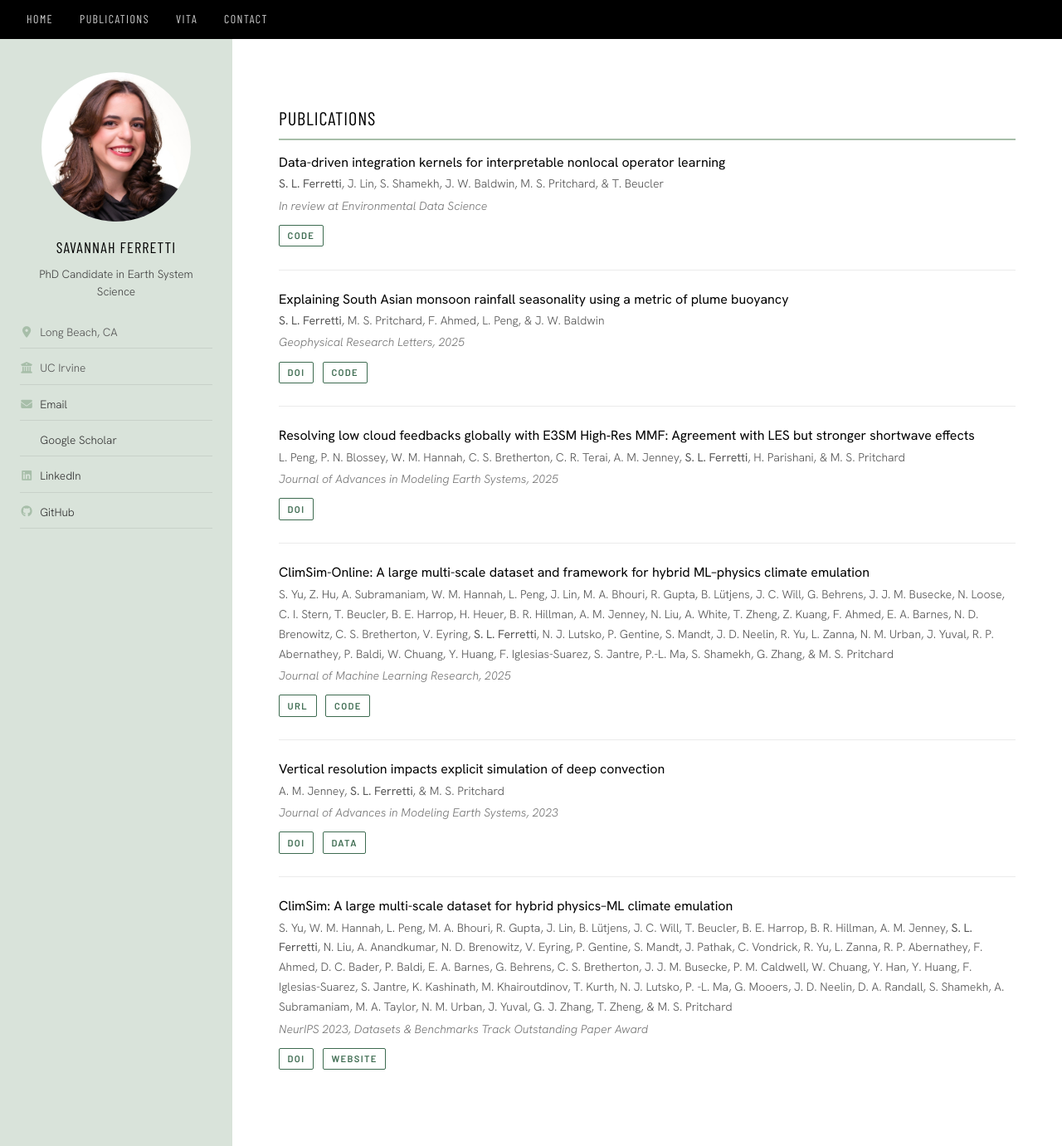
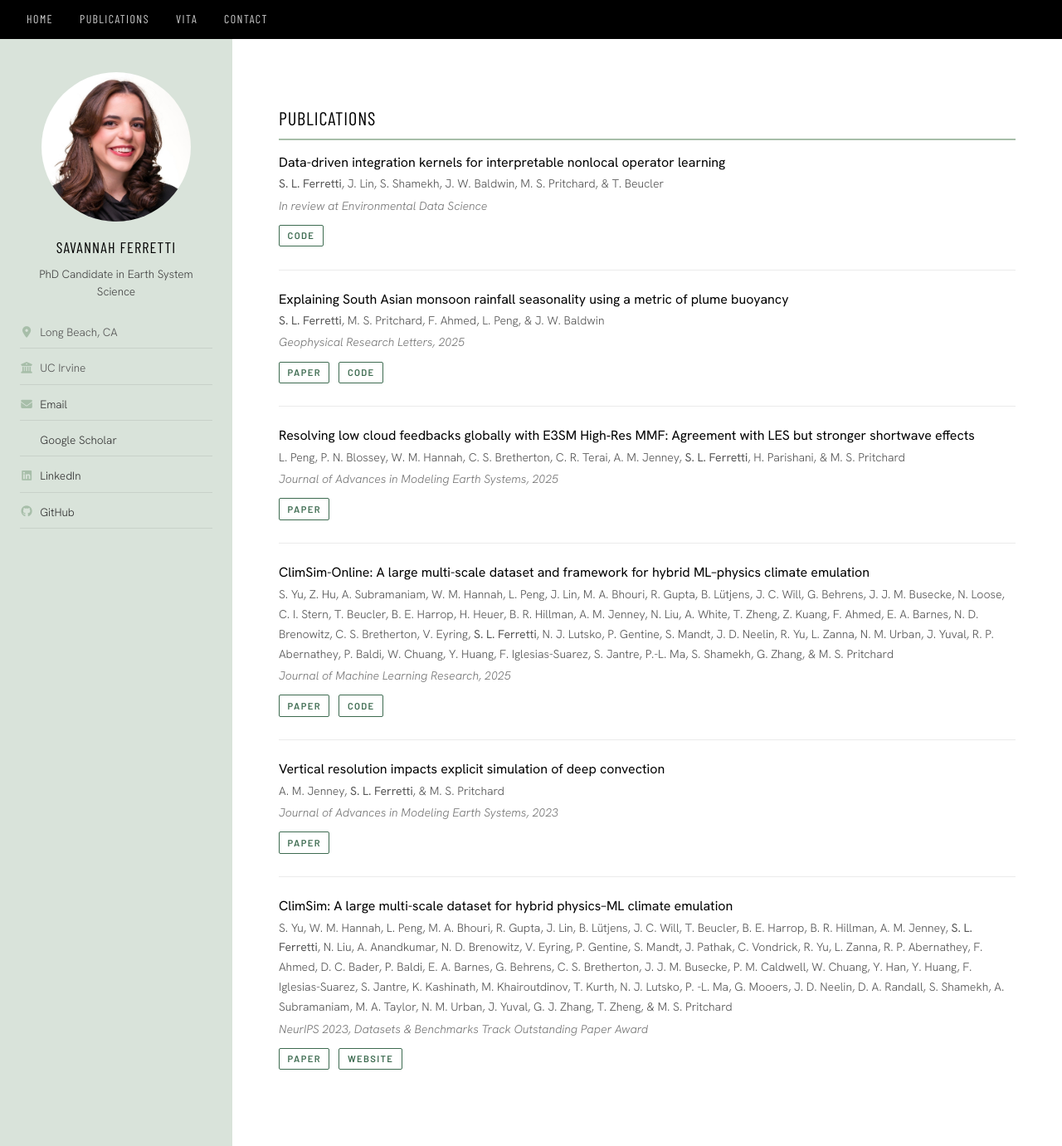
Before and after one commit to savannahferretti/savannahferretti.github.io, a Jekyll site: the page built from pages/publications.md, in a window 1280 px wide and 1381 px high. Shown: the whole window at 83% size. Built offline with Jekyll 4.4.1, drawn with Linux system fonts in a browser that asks for light colours; a style sheet for code colours, icons or effects is not loaded.

Commit message:
Update publications.md

```diff
--- a/pages/publications.md
+++ b/pages/publications.md
@@ -20,7 +20,7 @@ permalink: /publications/
   <p class="publication__authors"><strong>S. L. Ferretti</strong>, M. S. Pritchard, F. Ahmed, L. Peng, & J. W. Baldwin</p>
   <p class="publication__venue">Geophysical Research Letters, 2025</p>
   <div class="publication__links">
-    <a href="https://doi.org/10.1029/2025GL115546">DOI</a>
+    <a href="https://doi.org/10.1029/2025GL115546">Paper</a>
     <a href="https://github.com/savannahferretti/monsoon-pod">Code</a>
   </div>
 </div>
@@ -30,7 +30,7 @@ permalink: /publications/
   <p class="publication__authors">L. Peng, P. N. Blossey, W. M. Hannah, C. S. Bretherton, C. R. Terai, A. M. Jenney, <strong>S. L. Ferretti</strong>, H. Parishani, & M. S. Pritchard</p>
   <p class="publication__venue">Journal of Advances in Modeling Earth Systems, 2025</p>
   <div class="publication__links">
-    <a href="https://doi.org/10.1029/2025MS005003">DOI</a>
+    <a href="https://doi.org/10.1029/2025MS005003">Paper</a>
   </div>
 </div>
 
@@ -39,7 +39,7 @@ permalink: /publications/
   <p class="publication__authors">S. Yu, Z. Hu, A. Subramaniam, W. M. Hannah, L. Peng, J. Lin, M. A. Bhouri, R. Gupta, B. Lütjens, J. C. Will, G. Behrens, J. J. M. Busecke, N. Loose, C. I. Stern, T. Beucler, B. E. Harrop, H. Heuer, B. R. Hillman, A. M. Jenney, N. Liu, A. White, T. Zheng, Z. Kuang, F. Ahmed, E. A. Barnes, N. D. Brenowitz, C. S. Bretherton, V. Eyring, <strong>S. L. Ferretti</strong>, N. J. Lutsko, P. Gentine, S. Mandt, J. D. Neelin, R. Yu, L. Zanna, N. M. Urban, J. Yuval, R. P. Abernathey, P. Baldi, W. Chuang, Y. Huang, F. Iglesias-Suarez, S. Jantre, P.-L. Ma, S. Shamekh, G. Zhang, & M. S. Pritchard</p>
   <p class="publication__venue">Journal of Machine Learning Research, 2025</p>
   <div class="publication__links">
-    <a href="http://jmlr.org/papers/v26/24-1014.html">URL</a>
+    <a href="http://jmlr.org/papers/v26/24-1014.html">Paper</a>
     <a href="https://github.com/leap-stc/climsim-online">Code</a>
   </div>
 </div>
@@ -49,8 +49,7 @@ permalink: /publications/
   <p class="publication__authors">A. M. Jenney, <strong>S. L. Ferretti</strong>, & M. S. Pritchard</p>
   <p class="publication__venue">Journal of Advances in Modeling Earth Systems, 2023</p>
   <div class="publication__links">
-    <a href="https://doi.org/10.1029/2022MS003444">DOI</a>
-    <a href="https://github.com/ajenney/conv_agg_vres_public">Data</a>
+    <a href="https://doi.org/10.1029/2022MS003444">Paper</a>
   </div>
 </div>
 
@@ -59,7 +58,7 @@ permalink: /publications/
   <p class="publication__authors">S. Yu, W. M. Hannah, L. Peng, M. A. Bhouri, R. Gupta, J. Lin, B. Lütjens, J. C. Will, T. Beucler, B. E. Harrop, B. R. Hillman, A. M. Jenney, <strong>S. L. Ferretti</strong>, N. Liu, A. Anandkumar, N. D. Brenowitz, V. Eyring, P. Gentine, S. Mandt, J. Pathak, C. Vondrick, R. Yu, L. Zanna, R. P. Abernathey, F. Ahmed, D. C. Bader, P. Baldi, E. A. Barnes, G. Behrens, C. S. Bretherton, J. J. M. Busecke, P. M. Caldwell, W. Chuang, Y. Han, Y. Huang, F. Iglesias-Suarez, S. Jantre, K. Kashinath, M. Khairoutdinov, T. Kurth, N. J. Lutsko, P. -L. Ma, G. Mooers, J. D. Neelin, D. A. Randall, S. Shamekh, A. Subramaniam, M. A. Taylor, N. M. Urban, J. Yuval, G. J. Zhang, T. Zheng, & M. S. Pritchard</p>
   <p class="publication__venue">NeurIPS 2023, Datasets & Benchmarks Track Outstanding Paper Award</p>
   <div class="publication__links">
-    <a href="https://dl.acm.org/doi/10.5555/3666122.3667090">DOI</a>
+    <a href="https://dl.acm.org/doi/10.5555/3666122.3667090">Paper</a>
     <a href="https://leap-stc.github.io/ClimSim/README.html">Website</a>
   </div>
 </div>
```
